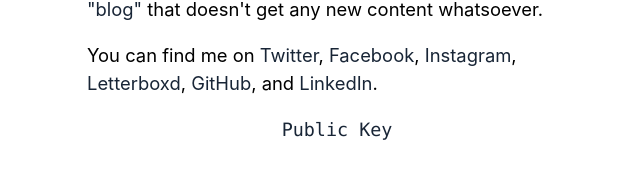
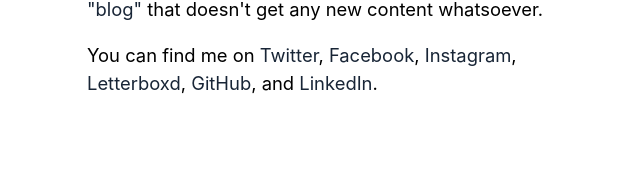
Before and after one commit to georgeperez/titanpointe.org, a Jekyll site: the page built from index.html, in a window 1280 px wide. Shown: the part 388-567 px from the top of the page, without its empty margins (303-943 px from the left). Built offline with Jekyll 4.4.1, drawn with Linux system fonts in a browser that asks for light colours.

Commit message:
Removed Public Key

```diff
--- a/index.html
+++ b/index.html
@@ -8,10 +8,4 @@
 
   <p>You can find me on <a class="twitter" href="https://twitter.com/georgeperez/">Twitter</a>, <a class="facebook" href="https://facebook.com/georgeperezmarrero/">Facebook</a>, <a class="instagram" href="https://instagram.com/georgeperez/">Instagram</a>, <a class="letterboxd" href="https://letterboxd.com/georgeperez/">Letterboxd</a>, <a class="github" href="https://github.com/georgeperez/">GitHub</a>, and <a class="linkedin" href="https://linkedin.com/in/georgeperezmarrero/">LinkedIn</a>.</p>
 
-    <div id="gpg">
-        <p>
-            <a href="/publickey.txt">Public Key</a>
-        </p>
-    </div>
-
 </article>
```
